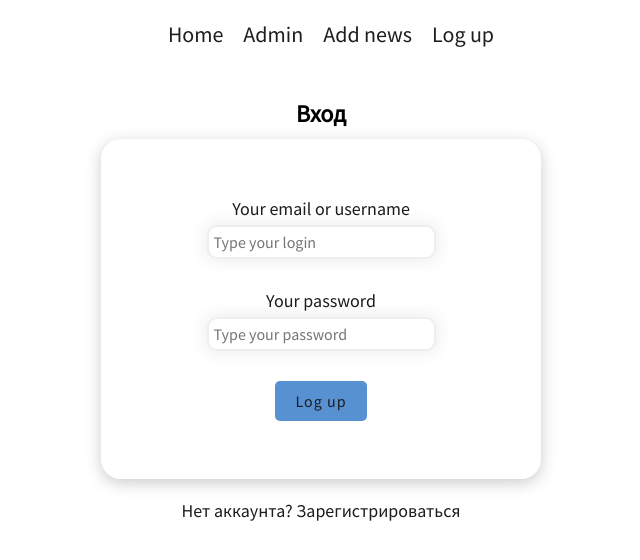
After one commit to sdfy-fly/news-site, a Django app: page /login in a window 1280 px wide. The commit adds this page. Shown: the top 560 px of the page, without its empty margins (319-959 px from the left). Run offline with Django 4.2, Linux system fonts and the light colour scheme.

Commit message:
login template

```diff
--- a/news/urls.py
+++ b/news/urls.py
@@ -6,5 +6,6 @@ urlpatterns = [
     path('category/<int:category_id>/' , GetCategory.as_view() , name='category'),
     path('news/<slug:slug>' , ViewNews.as_view() , name='view_news'),
     path('add-news' , CreateNews.as_view() , name='add_news'),
-    path('register' , register , name='register')
+    path('register' , register , name='register'),
+    path('login' , login , name='login')
 ]
--- a/news/views.py
+++ b/news/views.py
@@ -71,7 +71,11 @@ def register(request):
         else :
             user = User.objects.create_user(username=username,password=password)
             user.save()
+            messages.success(request, 'Register was successfully.')
             return redirect('login')
 
 
     return render(request , 'news/register.html')
+
+def login(request):
+    return render(request , 'news/login.html')
--- /dev/null
+++ b/static/news/css/login.css
@@ -0,0 +1,26 @@
+.message__text
+{
+    font-family: 'SourceRegular';
+    font-size: 18px;
+    color : green;
+    text-align: center;
+}
+
+.link__register
+{
+    font-size: 18px;
+    font-family: "SourceRegular";
+    color : #1D1D1F;
+    text-decoration: none;
+}
+
+.link__register:hover
+{
+    text-decoration: underline #1D1D1F;
+}
+
+.cont__link__register
+{
+    text-align: center;
+    padding-top: 20px;
+}
--- a/templates/news/includes/_header.html
+++ b/templates/news/includes/_header.html
@@ -2,5 +2,5 @@
     <a href="{% url 'home' %}" >Home</a>
     <a href="/admin" target="_blank">Admin</a>
     <a href="{% url 'add_news' %}" >Add news</a>
-    <a href="{% url 'home' %}" >More about us</a>
+    <a href="{% url 'login' %}" >Log up</a>
 </div>
--- /dev/null
+++ b/templates/news/login.html
@@ -0,0 +1,63 @@
+{% extends 'news/index.html' %}
+{% load static %}
+
+
+{% block links %}
+    <link rel="stylesheet" href="{% static 'news/css/register.css' %}">
+    <link rel="stylesheet" href="{% static 'news/css/login.css' %}">
+{% endblock %}
+
+
+{% block title %}
+    Log up
+{% endblock %}
+
+
+{% block sidebar %}
+{%endblock%}
+
+
+{% block content %}
+
+<div class="form_card">
+
+    {% if messages %}
+        <ul class="messages">
+            {% for message in messages %}
+                <p class="message__text">
+                    {{ message|safe }}
+                </p>
+            {% endfor %}
+        </ul>
+    {% endif %}
+
+
+
+    <h1 class="form__h1">Вход</h1>
+
+    <form method="post" class="form">
+
+        {% csrf_token %}
+
+        <p>
+            <label for="username" class="username" > Your email or username </label>
+            <input name="username" required type="text" placeholder="Type your login"/>
+        </p>
+        <p>
+            <label for="password" class="password"> Your password </label>
+            <input name="password" required type="password" placeholder="Type your password"/>
+        </p>
+
+        <button type="submit" class="form_button">Log up</button>
+
+    </form>
+    <div class="cont__link__register">
+        <a href="{% url 'register' %}" class="link__register">Нет аккаунта? Зарегистрироваться</a>
+    </div>
+
+</div>
+{% endblock %}
+
+
+{% block pagination %}
+{% endblock %}
```
Also changed, not shown: db.sqlite3.
